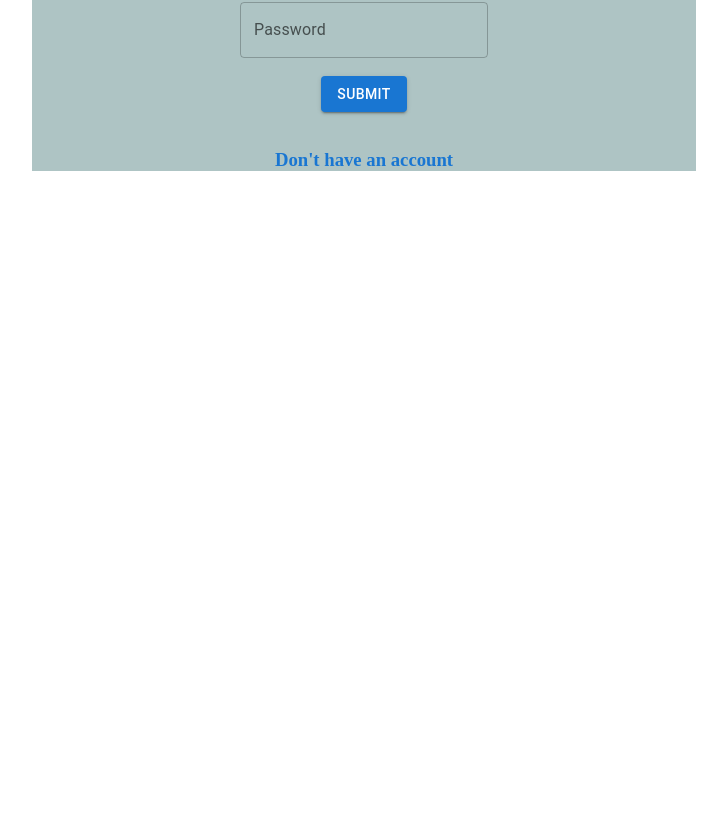
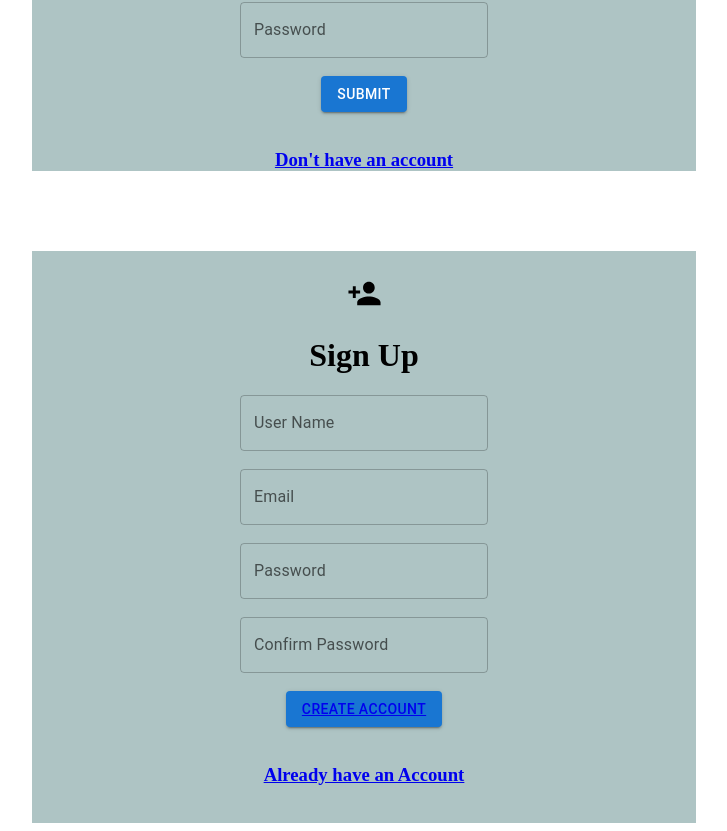
Before and after one commit to BelindaNabudde/React-Video-Library-Capstone-Project-, a React (Create React App) app: page / in a window 1280 px wide. Shown: the part 314-1145 px from the top of the page, without its empty margins (276-1003 px from the left). Before the commit the page ends 800 px from the top, so only its background shows below. Built offline with nearby package versions, Linux system fonts and the light colour scheme.

Commit message:
update login and signup pages

```diff
--- a/package.json
+++ b/package.json
@@ -12,6 +12,7 @@
     "@testing-library/user-event": "^13.5.0",
     "react": "^18.1.0",
     "react-dom": "^18.1.0",
+    "react-router-dom": "^6.3.0",
     "react-scripts": "5.0.1",
     "web-vitals": "^2.1.4"
   },
--- a/src/App.js
+++ b/src/App.js
@@ -1,88 +1,20 @@
 
 import React from 'react'
-import {useState} from 'react'
-import TextField from '@mui/material/TextField';
-import Button from '@mui/material/Button';
-import Link from '@mui/material/Link';
-import PersonAddIcon from '@mui/icons-material/PersonAdd';
-import "./App.css";
-import validation from "./validation";
+import Signup from "./Signup";
 import Login from "./Login"
+import {BrowserRouter,Routes,Route} from "react-router-dom";
+// import { Route } from '@mui/icons-material';
 
 export default function App(){
-    const[values, setValues]=useState({
-        userName:"",
-        email:"",
-        password1:"",
-        password2:""
-    });
-    const [errors,setErrors]=useState({});
-
-    const handleChange=(e)=>{
-        setValues({
-            ...values,
-            [e.target.name]:e.target.value,
-        })
-
-    }
-    const handleFormSubmit=(e)=>{
-        e.preventDefault();
-        // <Link to='./Login'/>
-        setErrors(validation(values));
-
-    };
     return(
-        <div className="form">
-         <div className='icon'>
-            <div className='icon-class'></div>
-            <PersonAddIcon fontSize="large"/>
-            <div className='text'><h1>Sign Up</h1></div>
+        <BrowserRouter>
+        <div className='App'>
+        <Login/>
         </div>
-        <div className='row'>
-        <div className='col-one'>
-        <TextField id="username" type="text"  variant="outlined" label="User Name"
-        name="userName"
-        value={values.userName}
-        onChange={handleChange}/>
-        {errors.userName  && <p className="error">{errors.userName}</p>}
-        </div>
-        <br/>
-
-        <div className='col-two'>
-        <TextField  id="email" className='email' type="email"  variant="outlined" label="Email"
-        name="email"
-        value={values.email}
-        onChange={handleChange}/>
-        {errors.email  && <p className="error">{errors.email}</p>}
-        </div>
-        <br/>
-        </div>
-        <div className='row-one'>
-        <TextField id="password1"  type="password"  variant="outlined" label="Password"
-        name="password1"
-        value={values.password1}
-        onChange={handleChange}/>
-        {errors.password1  && <p className="error">{errors.password1}</p>}
-
-        <br/>
-        <br/>
-        <TextField id="password2"  type="password"  variant="outlined" label="Confirm Password"
-        name="password2"
-        value={values.password2}
-        onChange={handleChange}/>
-        {errors.password2  && <p className="error">{errors.password2}</p>}
-        {/* <FormControlLabel control={<Checkbox defaultChecked />} label="I agree to the Terms and Conditions" /> */}
-        <br/>
-        <br/>
-        <Button variant="contained" color="primary"
-         onClick={handleFormSubmit}
-         > <Link to="Login"/>Create Account</Button>
-        </div>
-        <br/>
-        <h3 className='text-center'>
-            <Link  id="link"href="Login">Already have an Account</Link>
-        </h3>
-        <br/>
-        </div>
-    );
+            <Routes>
+            <Route  path='/' element={<Signup/>}/>
+            <Route path='/Login' component={<Login/>}/>
+            </Routes>
+        </BrowserRouter>
+    )
 }
--- a/src/Login.js
+++ b/src/Login.js
@@ -3,15 +3,17 @@ import React from 'react'
 import {useState} from "react"
 import TextField from '@mui/material/TextField';
 import Button from '@mui/material/Button';
-import Link from '@mui/material/Link';
+// import Link from '@mui/material/Link';
 import PersonAddIcon from '@mui/icons-material/PersonAdd';
 import validation from "./vali-login-";
+import Signup from "./Signup"
 import "./styles.css";
+import {Link} from "react-router-dom";
 
 export default function Login(){
     const[values, setValues]=useState({
-        userName:"",
-        password1:"",
+        username:"",
+        password:"",
     });
     const [errors,setErrors]=useState({});
 
@@ -21,6 +23,7 @@ export default function Login(){
             [e.target.name]:e.target.value,
         })
     }
+
     const handleFormSubmit=(e)=>{
         e.preventDefault();
         setErrors(validation(values));
@@ -35,10 +38,10 @@ export default function Login(){
         <div className='row'>
         <div className='col-one'>
         <TextField id="username"  type="text"  variant="outlined" label="UserName"
-        name="userName"
-        value={values.userName}
+        name="username"
+        value={values.username}
         onChange={handleChange}/>
-        {errors.userName  && <p className="error">{errors.userName}</p>}
+        {errors.username  && <p className="error">{errors.username}</p>}
         </div>
         </div>
         <br/>
@@ -51,17 +54,17 @@ export default function Login(){
 
         <div className='row'>
         <TextField id="password1"  type="text"  variant="outlined" label="Password"
-        name="password1"
-        value={values.password1}
+        name="password"
+        value={values.password}
         onChange={handleChange}/>
-        {errors.password1  && <p className="error">{errors.password1}</p>}
+        {errors.password  && <p className="error">{errors.password}</p>}
         <br/>
         <br/>
-        <Button id="submit"variant="contained" color="primary" onClick={handleFormSubmit}>Submit</Button>
+        <Link to="/Signup"><Button id="submit"variant="contained" color="primary" onClick={handleFormSubmit}>  Submit</Button></Link>
         </div>
         <br/>
         <h3 className='text-center'>
-            <Link href="./App.js" id="link">Don't have an account</Link>
+            <Link to="/Signup">Don't have an account</Link>
         </h3>
         </div>
     );
--- /dev/null
+++ b/src/Signup.js
@@ -0,0 +1,103 @@
+import React from 'react';
+import {useState} from 'react'
+import TextField from '@mui/material/TextField';
+import Button from '@mui/material/Button';
+// import Link from '@mui/material/Link';
+import PersonAddIcon from '@mui/icons-material/PersonAdd';
+import "./App.css";
+import validation from "./validation";
+import {Link} from "react-router-dom"
+import Login from "./Login"
+
+
+export default function Signup(){
+    const[values, setValues]=useState({
+        userName:"",
+        email:"",
+        password1:"",
+        password2:""
+    });
+    const [errors,setErrors]=useState({});
+    const [auth ,setAuth]=useState({});
+    // const auth=JSON.parse(localStorage.getItem('values'));
+    // auth=[{'userName':'aaa','password1':'aaa'}];
+
+    // const  addToLocalStorage=()=>{
+    //     auth =[...auth,{'userName':userName,"password1": password1}];
+    //     // localStorage.setItem('auth',values)
+    //     localStorage.setItem('auth',JSON.stringify(auth));
+
+    //             values.username('');
+    //             // values.email('');
+    //             // values.password1('');
+    //             // values.pssaword2('');
+    //  }
+    const handleChange=(e)=>{
+        setValues({
+            ...values,
+            [e.target.name]:e.target.value,
+        })
+
+    }
+    const handleFormSubmit=(e)=>{
+        // e.preventDefault();
+        setErrors(validation(values));
+        console.log([values.userName]);
+        console.log([values.email]);
+        console.log([values.password1]);
+        console.log([values.password2]);
+    };
+    return(
+        <div className="form">
+         <div className='icon'>
+            <div className='icon-class'></div>
+            <PersonAddIcon fontSize="large"/>
+            <div className='text'><h1>Sign Up</h1></div>
+        </div>
+        <div className='row'>
+        <div className='col-one'>
+        <TextField id="username" type="text"  variant="outlined" label="User Name"
+        name="userName"
+        value={values.userName}
+        onChange={handleChange}/>
+        {errors.userName  && <p className="error">{errors.userName}</p>}
+        </div>
+        <br/>
+
+        <div className='col-two'>
+        <TextField  id="email" className='email' type="email"  variant="outlined" label="Email"
+        name="email"
+        value={values.email}
+        onChange={handleChange}/>
+        {errors.email  && <p className="error">{errors.email}</p>}
+        </div>
+        <br/>
+        </div>
+        <div className='row-one'>
+        <TextField id="password1"  type="password"  variant="outlined" label="Password"
+        name="password1"
+        value={values.password1}
+        onChange={handleChange}/>
+        {errors.password1  && <p className="error">{errors.password1}</p>}
+        <br/>
+        <br/>
+        <TextField id="password2"  type="password"  variant="outlined" label="Confirm Password"
+        name="password2"
+        value={values.password2}
+        onChange={handleChange}/>
+        {errors.password2  && <p className="error">{errors.password2}</p>}
+        {/* <FormControlLabel control={<Checkbox defaultChecked />} label="I agree to the Terms and Conditions" /> */}
+        <br/>
+        <br/>
+        <Button variant="contained" color="primary"
+         onClick={handleFormSubmit}
+         ><Link to="/Login">Create Account</Link></Button>
+        </div>
+        <br/>
+        <h3 className='text-center'>
+        <Link to="/Login">Already have an Account</Link>
+        </h3>
+        <br/>
+        </div>
+    );
+}
--- a/src/vali-login-.js
+++ b/src/vali-login-.js
@@ -2,18 +2,18 @@ import React from 'react';
 
 const validation=(values)=>{
     let errors={};
-    if(!values.userName){
-        errors.userName="User name is required."
+    if(!values.username){
+        errors.username="User name is required."
     }
         // if(!values.email){
         //     errors.email ="Email is required."
         // }else if(!/\S+@\S+\.\S+/.test(values.email)){
         //     errors.email="Email is invalid."
         // }
-        if(!values.password1){
-            errors.password1="Password is required.";
-        } else if(values.password1.length<5){
-                errors.password1='Password must be more then five characters'
+        if(!values.password){
+            errors.password="Password is required.";
+        } else if(values.password.length<5){
+                errors.password='Password must be more then five characters'
             }
             // if(!values.password2){
             //     errors.password2="Password is required.";
--- a/src/validation.js
+++ b/src/validation.js
@@ -27,6 +27,7 @@ const validation=(values)=>{
 
     return errors;
 
+
 };
 
 export default validation
```
Also changed, not shown: src/auth.js (added, +33 -0 lines), src/index.js (+9 -2 lines), 1 other file (tests, documents, lock files or other folders).
